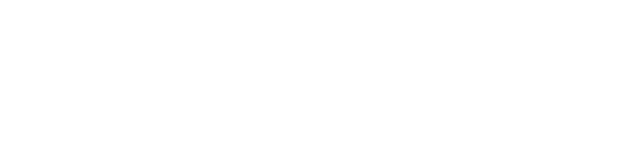
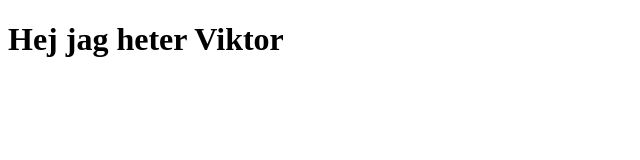
Before and after one commit to br0r/gittest, a plain HTML site: page index.html in a window 1280 px wide. Shown: the whole page, without its empty margins (0-640 px from the left). Drawn offline with Linux system fonts and the light colour scheme.

Commit message:
added h1

```diff
--- a/index.html
+++ b/index.html
@@ -5,6 +5,6 @@
   <title></title>
 </head>
 <body>
-
+  <h1>Hej jag heter Viktor</h1>
 </body>
 </html>
```
